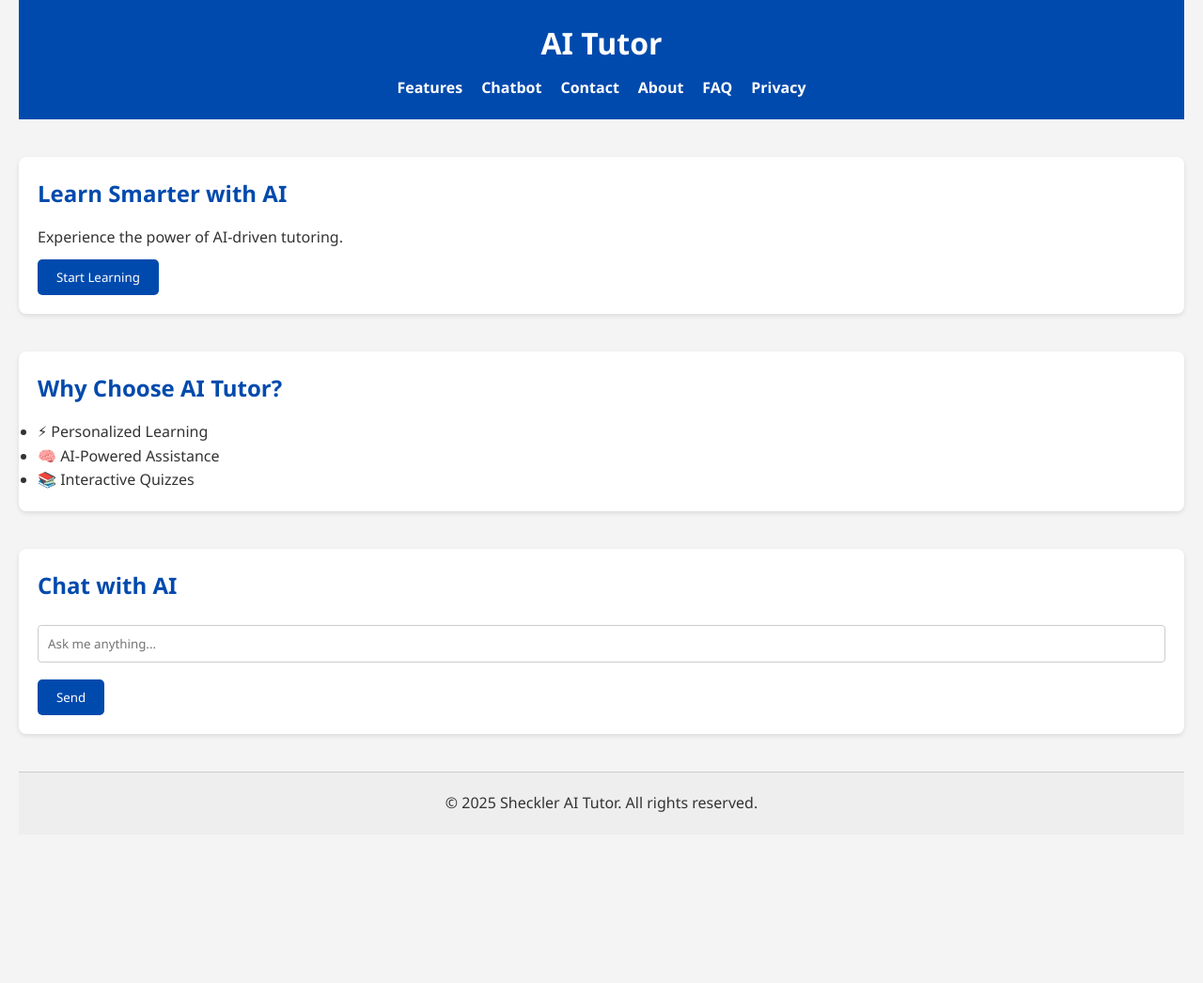
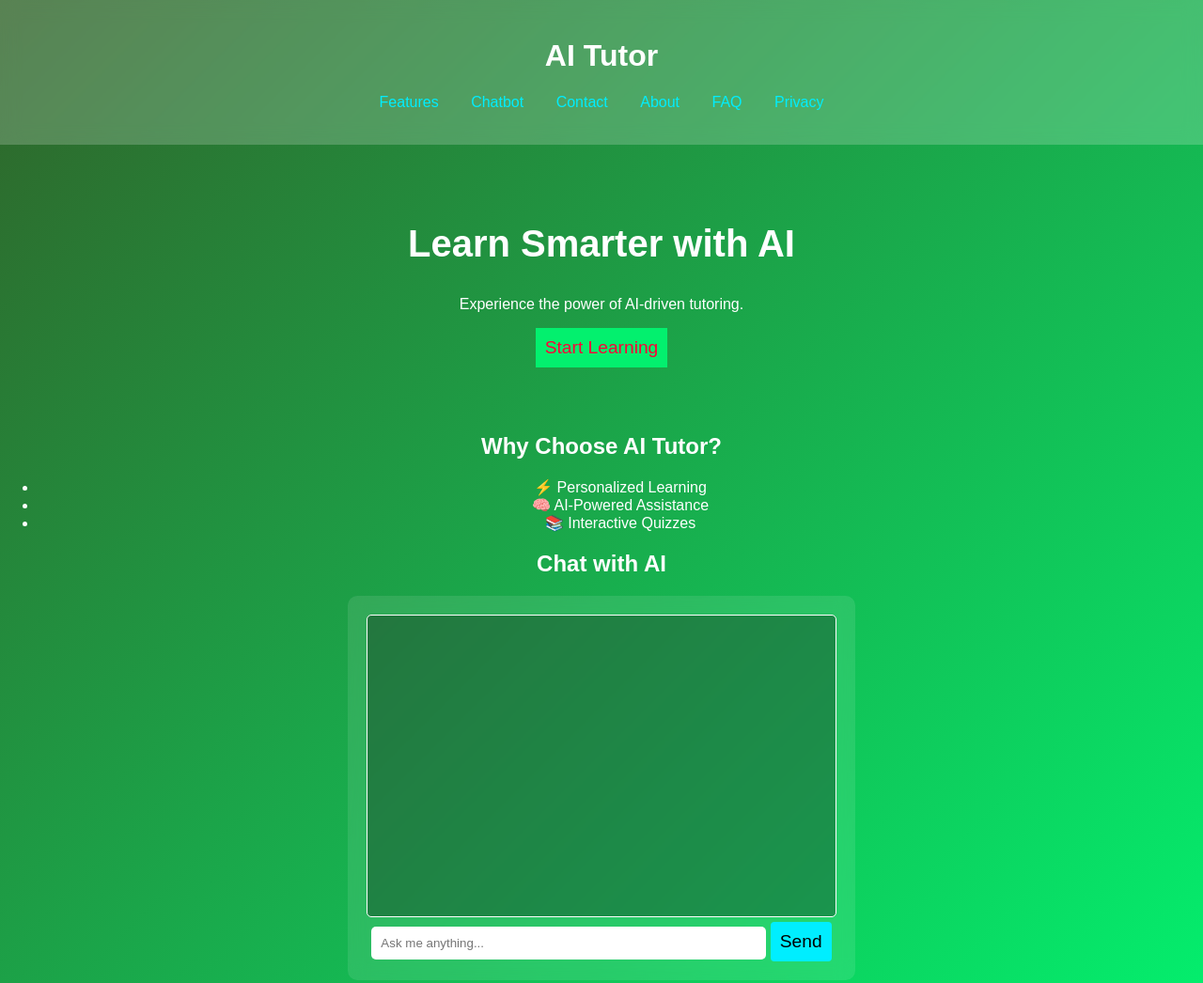
Before and after one commit to sheckler-commits/sheckler-commits.github.io, a plain HTML site: page index.html in a window 1280 px wide. Shown: the top 1046 px of the page at 94% size. Before the commit the page ends 888 px from the top, so only its background shows below. Drawn offline with Linux system fonts and the light colour scheme.

Commit message:
Add files via upload

```diff
--- a/styles.css
+++ b/styles.css
@@ -1,87 +1,112 @@
-
-* {
+body {
+    font-family: Arial, sans-serif;
+    background: linear-gradient(135deg, #306329, #03f06e);
+    color: #fff;
+    text-align: center;
     margin: 0;
     padding: 0;
-    box-sizing: border-box;
-    font-family: 'Segoe UI', Tahoma, Geneva, Verdana, sans-serif;
 }
-
-body {
-    line-height: 1.6;
-    background-color: #f4f4f4;
-    color: #333;
-    padding: 0 20px;
+header {
+    background: rgba(255, 255, 255, 0.1);
+    padding: 20px;
+    backdrop-filter: blur(10px);
+    transition: background 0.1s ease;
 }
-
-header {
-    background-color: #004aad;
-    color: white;
-    padding: 20px 0;
-    text-align: center;
+header:hover {
+    background: rgba(255, 255, 255, 0.2);
 }
-
-header h1 {
-    margin-bottom: 10px;
-}
-
 nav ul {
     list-style: none;
-    display: flex;
-    justify-content: center;
-    gap: 20px;
+    padding: 0;
 }
-
+nav ul li {
+    display: inline;
+    margin: 0 15px;
+}
 nav a {
-    color: white;
+    color: #0ef;
     text-decoration: none;
-    font-weight: bold;
+    transition: color 0.1s ease;
 }
-
 nav a:hover {
-    text-decoration: underline;
+    color: rgb(172, 69, 185);
 }
-
-section {
-    margin: 40px 0;
-    padding: 20px;
-    background-color: white;
-    border-radius: 8px;
-    box-shadow: 0 2px 5px rgba(0, 0, 0, 0.1);
+.hero {
+    padding: 50px 20px;
 }
-
-section h2 {
-    margin-bottom: 15px;
-    color: #004aad;
+.hero h2 {
+    font-size: 2.5em;
+    transition: color 0.1s ease;
 }
-
-footer {
-    text-align: center;
-    padding: 20px;
-    background-color: #eee;
-    margin-top: 40px;
-    border-top: 1px solid #ccc;
+.hero h2:hover {
+    color: #08c;
 }
-
 button {
-    background-color: #004aad;
-    color: white;
+    background: #0ef;
+    color: #000;
     border: none;
     padding: 10px 20px;
+    font-size: 1.2em;
     cursor: pointer;
+    transition: background 0.1s ease, color 0.1s ease;
+}
+button:hover {
+    background: rgb(184, 204, 0);
+    color: #fff;
+}
+.chat-container {
+    width: 80%;
+    max-width: 500px;
+    margin: 20px auto;
+    padding: 20px;
+    background: rgba(255, 255, 255, 0.1);
+    backdrop-filter: blur(10px);
+    border-radius: 10px;
+    transition: background 0.1s ease;
+}
+.chat-container:hover {
+    background: rgba(255, 255, 255, 0.2);
+}
+.chat-box {
+    height: 300px;
+    overflow-y: auto;
+    text-align: left;
+    padding: 10px;
+    border: 1px solid #fff;
     border-radius: 5px;
+    background: rgba(0, 0, 0, 0.3);
+    transition: background 0.1s ease;
+}
+.chat-box:hover {
+    background: rgba(0, 0, 0, 0.5);
+}
+#user-input {
+    width: 80%;
+    padding: 10px;
+    border: none;
     margin-top: 10px;
+    border-radius: 5px;
+    transition: background 0.1s ease;
 }
-
-button:hover {
-    background-color: #00317a;
+#user-input:hover {
+    background: rgba(255, 255, 255, 0.2);
 }
-
-input[type="text"],
-input[type="email"],
-textarea {
-    width: 100%;
+#start-learning {
     padding: 10px;
-    margin: 8px 0;
-    border: 1px solid #ccc;
+    background: #03f06e;
+    border: none;
+    color: rgb(255, 0, 55);
+}
+#send-btn {
+    padding: 10px;
+    border: none;
+    background: #0ef;
+    color: #000;
+    cursor: pointer;
     border-radius: 4px;
+    transition: background 0.1s ease, color 0.1s ease;
 }
+#send-btn:hover {
+    background: #08c;
+    color: #fff;
+}
```
